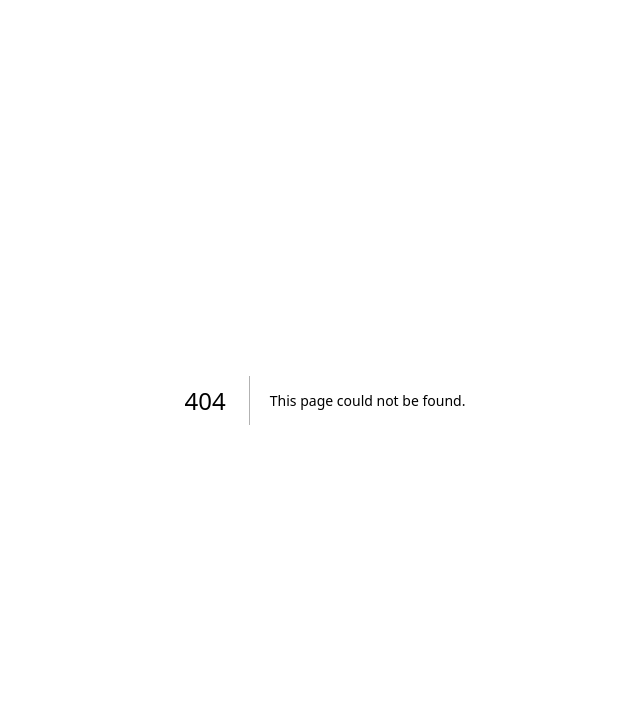
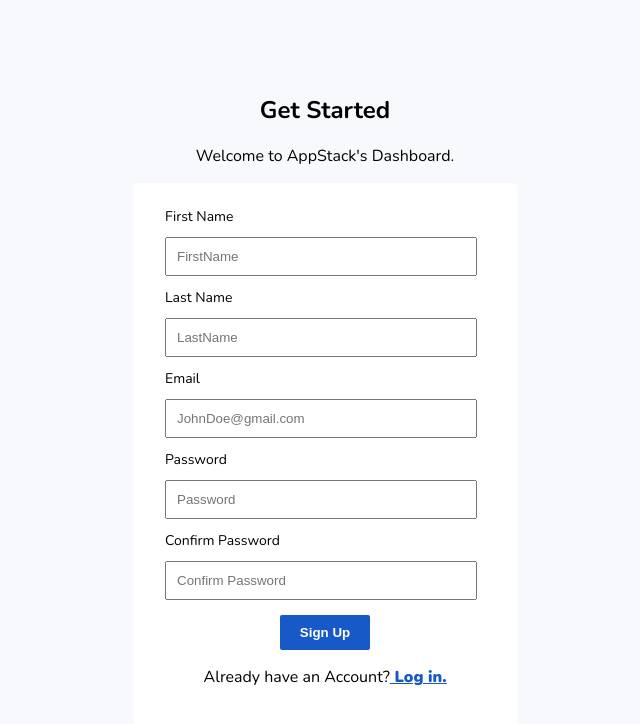
Before and after one commit to TEE2DWHY/admin-dashboard, a Next.js app: page /auth/sign-up in a window 1280 px wide. Before the commit this address had no page. Shown: the top 724 px of the page, without its empty margins (315-955 px from the left). Built offline with nearby package versions, Linux system fonts and the light colour scheme.

Commit message:
modified .eslintrc.json

```diff
--- a/app/login/page.jsx
+++ b/app/auth/login/page.jsx
@@ -1,8 +1,8 @@
 "use client";
 import { useState } from "react";
 // styling
-import "../../styles/auth.css";
-import "../../styles/mobile.css";
+import "../../../styles/auth.css";
+import "../../../styles/mobile.css";
 
 const Login = () => {
   const [formData, setFormData] = useState({
@@ -51,7 +51,7 @@ const Login = () => {
           <button type="submit">Log In</button>
           <p className="alt-container">
             Don't have an Account?
-            <a href="./sign-up">
+            <a href="./auth/sign-up">
               <span className="alt-text"> Sign Up.</span>
             </a>
           </p>
--- a/app/sign-up/page.jsx
+++ b/app/auth/sign-up/page.jsx
@@ -1,8 +1,8 @@
 "use client";
 import { useState } from "react";
 // styling
-import "../../styles/auth.css";
-import "../../styles/mobile.css";
+import "../../../styles/auth.css";
+import "../../../styles/mobile.css";
 
 const SignUp = () => {
   const [formData, setFormData] = useState({
@@ -89,7 +89,7 @@ const SignUp = () => {
           <button type="submit">Sign Up</button>
           <p className="alt-container">
             Already have an Account?
-            <a href="./login">
+            <a href="./auth/login">
               <span className="alt-text"> Log in.</span>
             </a>
           </p>
--- a/styles/mobile.css
+++ b/styles/mobile.css
@@ -114,7 +114,7 @@
     flex-direction: column;
   }
 
-  /* Sign up */
+  /* Auth */
   .auth-container {
     width: 90%;
   }
```
